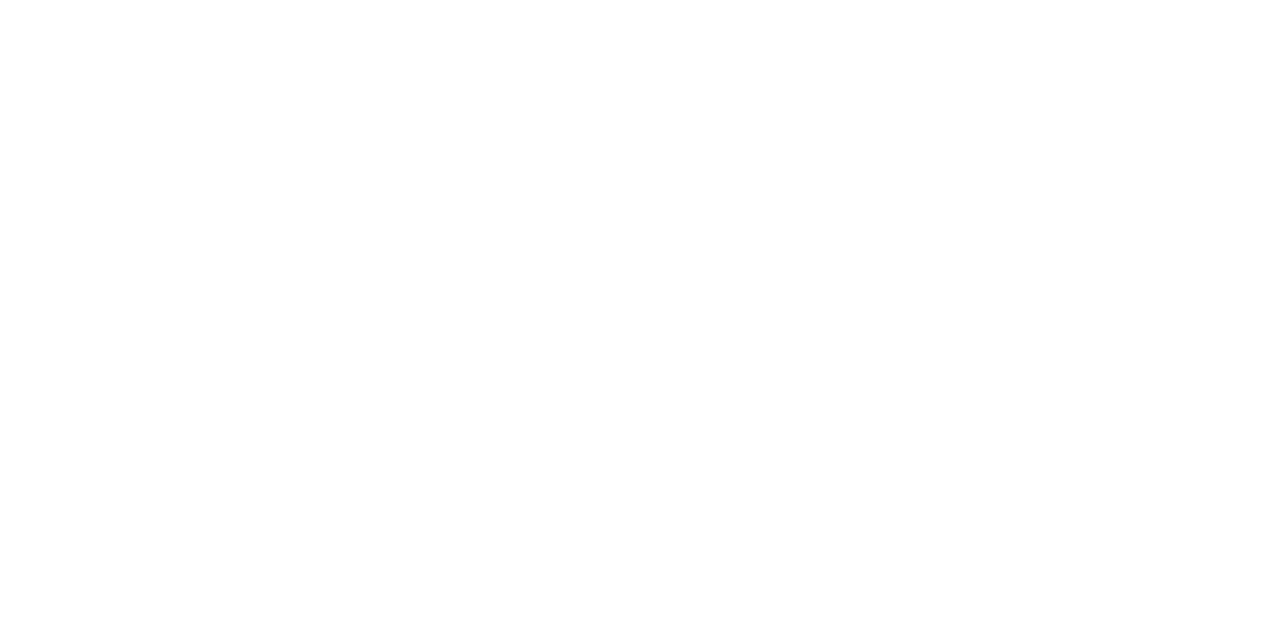
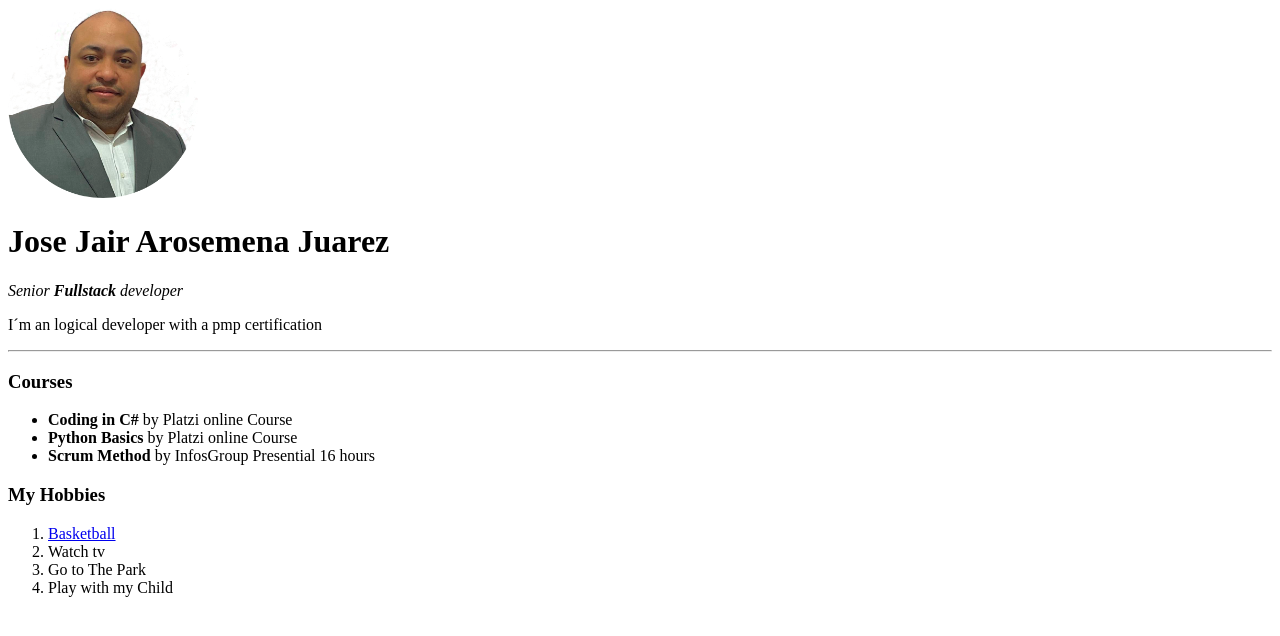
Before and after one commit to jarosemena/HTML_Personal_page, a plain HTML site: page index.html in a window 1280 px wide. Drawn offline with Linux system fonts and the light colour scheme.

Commit message:
[Index.html --Jose Arosemena] se Agregan imagenes y links a otras paginas.

```diff
--- a/index.html
+++ b/index.html
@@ -1,10 +1,31 @@
 <!DOCTYPE html>
 <html lang="en" dir="ltr">
-  <head>
-    <meta charset="utf-8">
-    <title>Jose's Personal Page</title>
-  </head>
-  <body>
 
-  </body>
+<head>
+  <meta charset="utf-8">
+  <title> ⛳ Jose's Personal Page</title>
+</head>
+
+<body>
+  <img src="img/jairwebProfile.png" alt="Jose Profile web photo" height="190">
+  <h1>Jose Jair Arosemena Juarez</h1>
+  <p><em>Senior <strong>Fullstack </strong> developer</em></p>
+
+  <p>I´m an logical developer with a pmp certification</p>
+  <hr>
+  <h3>Courses</h3>
+  <ul>
+    <li><strong>Coding in C#</strong> by Platzi online Course</li>
+    <li><strong>Python Basics</strong> by Platzi online Course</li>
+    <li><strong>Scrum Method</strong> by InfosGroup Presential 16 hours</li>
+  </ul>
+  <h3>My Hobbies</h3>
+  <ol>
+    <li><a href="www.nba.com">Basketball</a></li>
+    <li>Watch tv</li>
+    <li>Go to The Park</li>
+    <li>Play with my Child</li>
+  </ol>
+</body>
+
 </html>
```
Also changed, not shown: img/jairwebPM-e1601949973506.png (added), img/jairwebProfile.png (added).
